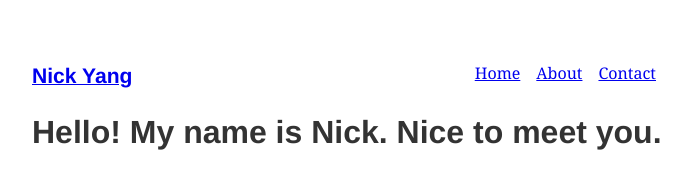
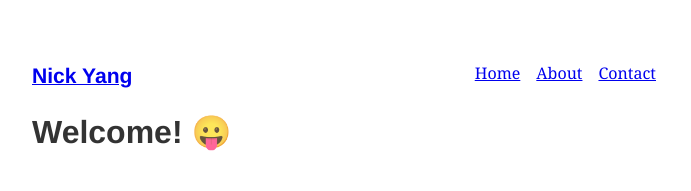
Before and after one commit to nkxy/gatsby, a Gatsby site: page / in a window 1280 px wide. Shown: the whole page, without its empty margins (288-979 px from the left). Built offline with nearby package versions, Linux system fonts and the light colour scheme; Gatsby itself is replaced by a stand-in of ours.

Commit message:
:bento: Update Landing Content

```diff
--- a/src/pages/index.js
+++ b/src/pages/index.js
@@ -4,7 +4,7 @@ import Layout from "./../components/layout";
 export default () => (
   <Layout>
     <div>
-      <h1>Hello! My name is Nick. Nice to meet you.</h1>
+      <h1>Welcome! 😛</h1>
     </div>
   </Layout>
 );
```
